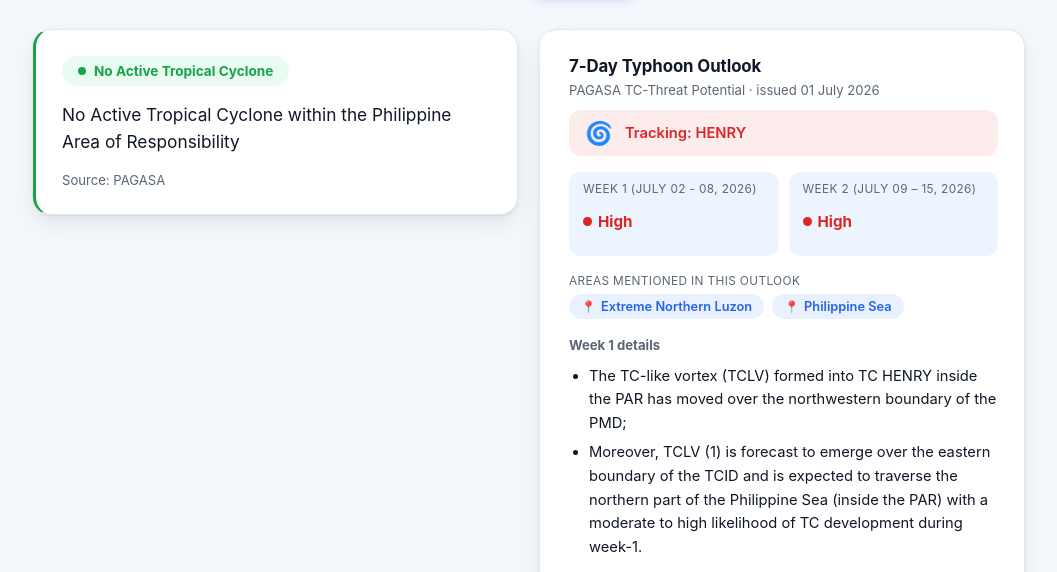
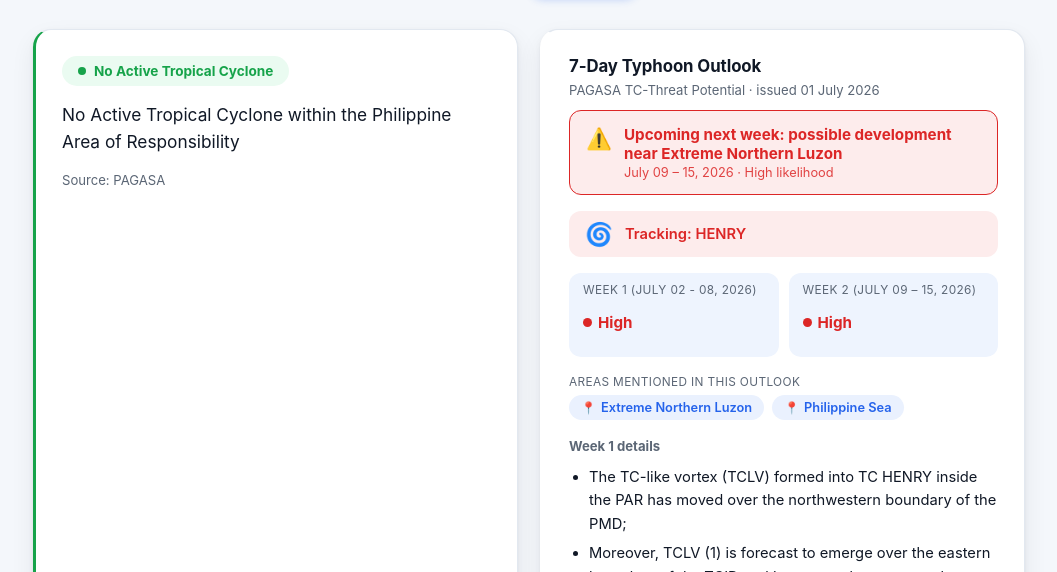
Before and after one commit to monalizabonita/ph-typhoon-watch, a plain HTML site: page index.html in a window 1280 px wide. Shown: the part 154-726 px from the top of the page, without its empty margins (111-1168 px from the left). Drawn offline with Linux system fonts and the light colour scheme.

Commit message:
Fix uneven card heights; add prominent 'Upcoming next week' callout for week-2 forecast

```diff
--- a/index.html
+++ b/index.html
@@ -80,7 +80,7 @@
   }
   .refresh-btn:hover { background: #1d4ed8; transform: translateY(-1px); box-shadow: 0 4px 12px rgba(37,99,235,0.4); }
   .refresh-btn:disabled { opacity: 0.6; cursor: default; transform: none; box-shadow: none; }
-  .grid-row { display: grid; grid-template-columns: 1fr 1fr; gap: 22px; margin-bottom: 24px; align-items: start; }
+  .grid-row { display: grid; grid-template-columns: 1fr 1fr; gap: 22px; margin-bottom: 24px; align-items: stretch; }
   @media (max-width: 820px) { .grid-row { grid-template-columns: 1fr; } }
   .card {
     background: var(--card); border: 1px solid var(--border); border-radius: 18px;
@@ -113,6 +113,15 @@
   .storm-callout.level-high { background: var(--alert-bg); color: var(--alert); }
   .storm-callout.level-moderate { background: var(--status-warning-bg); color: var(--status-warning); }
   .storm-callout.level-low { background: var(--clear-bg); color: var(--clear); }
+  .upcoming-callout {
+    display: flex; align-items: flex-start; gap: 12px; padding: 14px 16px; border-radius: 12px;
+    margin-bottom: 16px; border: 1px solid transparent;
+  }
+  .upcoming-callout .storm-icon { font-size: 1.3rem; line-height: 1.3; }
+  .upcoming-title { font-weight: 700; font-size: 0.95rem; margin-bottom: 2px; }
+  .upcoming-sub { font-size: 0.8rem; opacity: 0.85; }
+  .upcoming-callout.level-high { background: var(--alert-bg); color: var(--alert); border-color: var(--alert); }
+  .upcoming-callout.level-moderate { background: var(--status-warning-bg); color: var(--status-warning); border-color: var(--status-warning); }
   .threat-strip { display: flex; gap: 10px; margin-bottom: 18px; }
   .threat-chip {
     flex: 1; border-radius: 12px; padding: 10px 14px; background: var(--accent-soft);
@@ -471,12 +480,24 @@
       </div>
     ` : '';
 
+    const week2Regions = extractRegions(data.week2_summary);
+    const upcomingHtml = (data.week2_summary && (week2Level === 'high' || week2Level === 'moderate')) ? `
+      <div class="upcoming-callout level-${week2Level}">
+        <span class="storm-icon">⚠️</span>
+        <div>
+          <div class="upcoming-title">Upcoming next week${week2Regions.length ? ': possible development near ' + escapeHtml(week2Regions.join(', ')) : ': possible TC development'}</div>
+          <div class="upcoming-sub">${escapeHtml(data.week2_range || '')} · ${levelLabel(week2Level)} likelihood</div>
+        </div>
+      </div>
+    ` : '';
+
     const week1Items = toBulletItems(data.week1_summary);
     const week2Items = toBulletItems(data.week2_summary);
 
     card.innerHTML = `
       <h2>7-Day Typhoon Outlook</h2>
       <p class="range">PAGASA TC-Threat Potential · issued ${escapeHtml(data.date_issued || '')}</p>
+      ${upcomingHtml}
       ${stormCalloutHtml}
       <div class="threat-strip">
         <div class="threat-chip">
```
